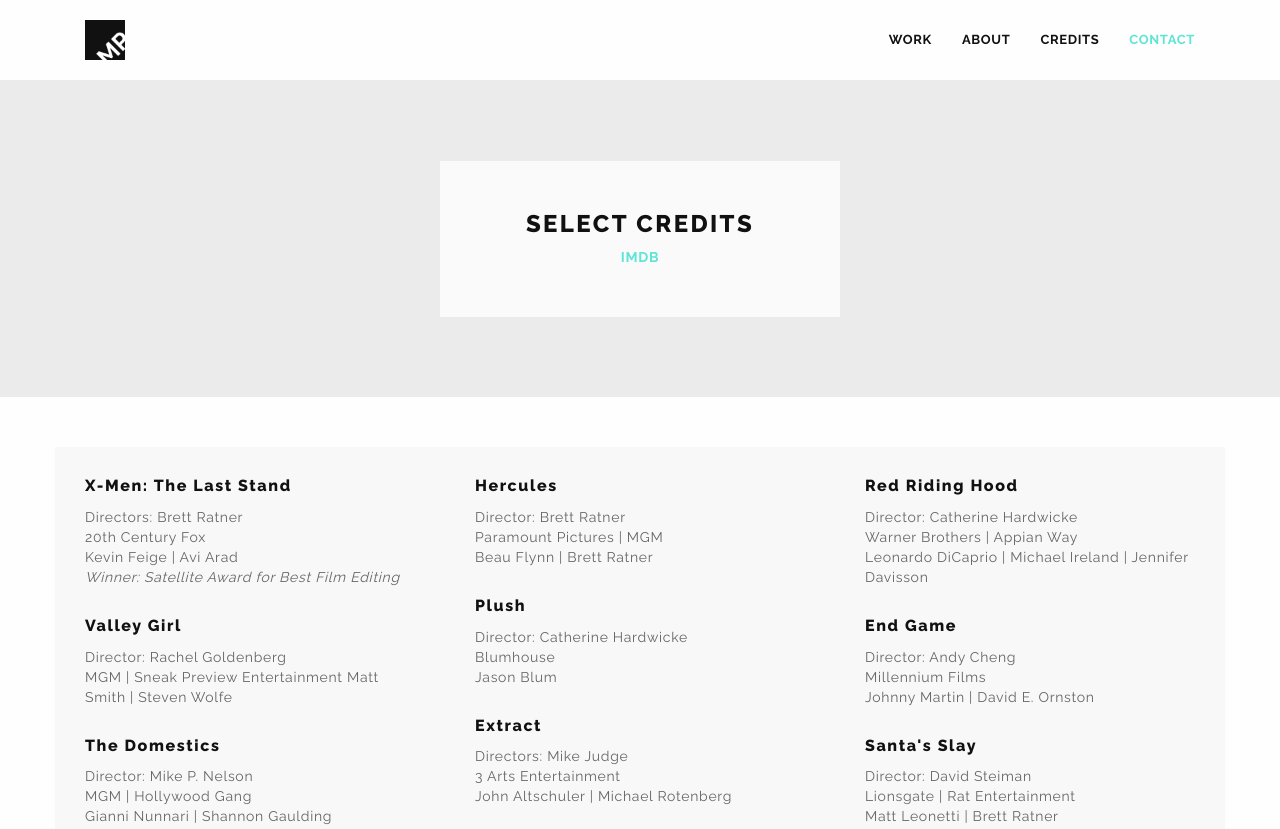
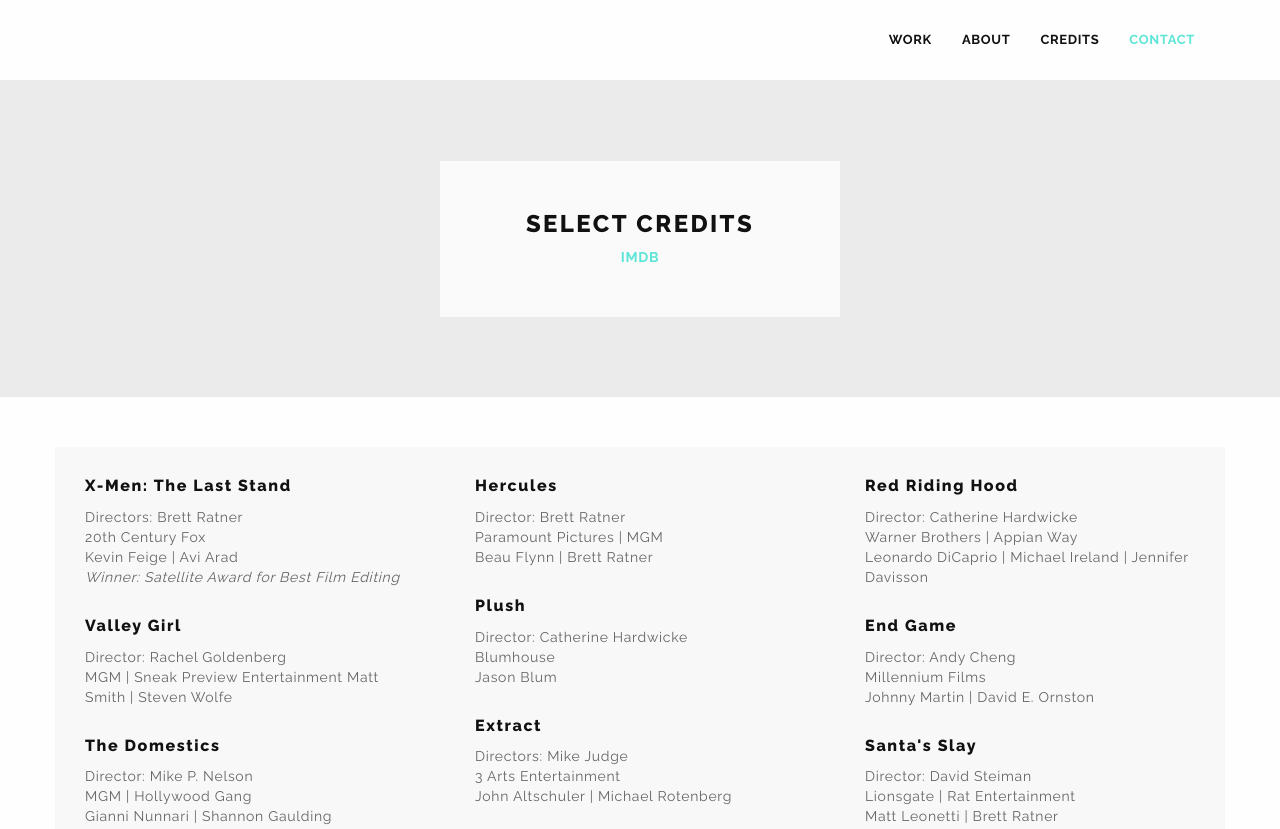
Before and after one commit to sarahshultz/juliawong.github.io, a plain HTML site: page credits.html in a window 1280 px wide. Shown: the top 829 px of the page. Drawn offline with Linux system fonts and the light colour scheme.

Commit message:
remove logo

```diff
--- a/credits.html
+++ b/credits.html
@@ -54,7 +54,6 @@
                         <span class="icon-bar"></span>
                         <span class="icon-bar"></span>
                     </button>
-                    <a class="navbar-brand" href="index.html"><img src="images/logo.png" alt="logo"></a>
                 </div><!-- / navbar-header -->
                 <div class="navbar-collapse collapse">
                     <ul class="nav navbar-nav">
```
Also changed, not shown: about.html (+0 -1 lines), contact.html (+0 -1 lines), index.html (+3 -1 lines).
